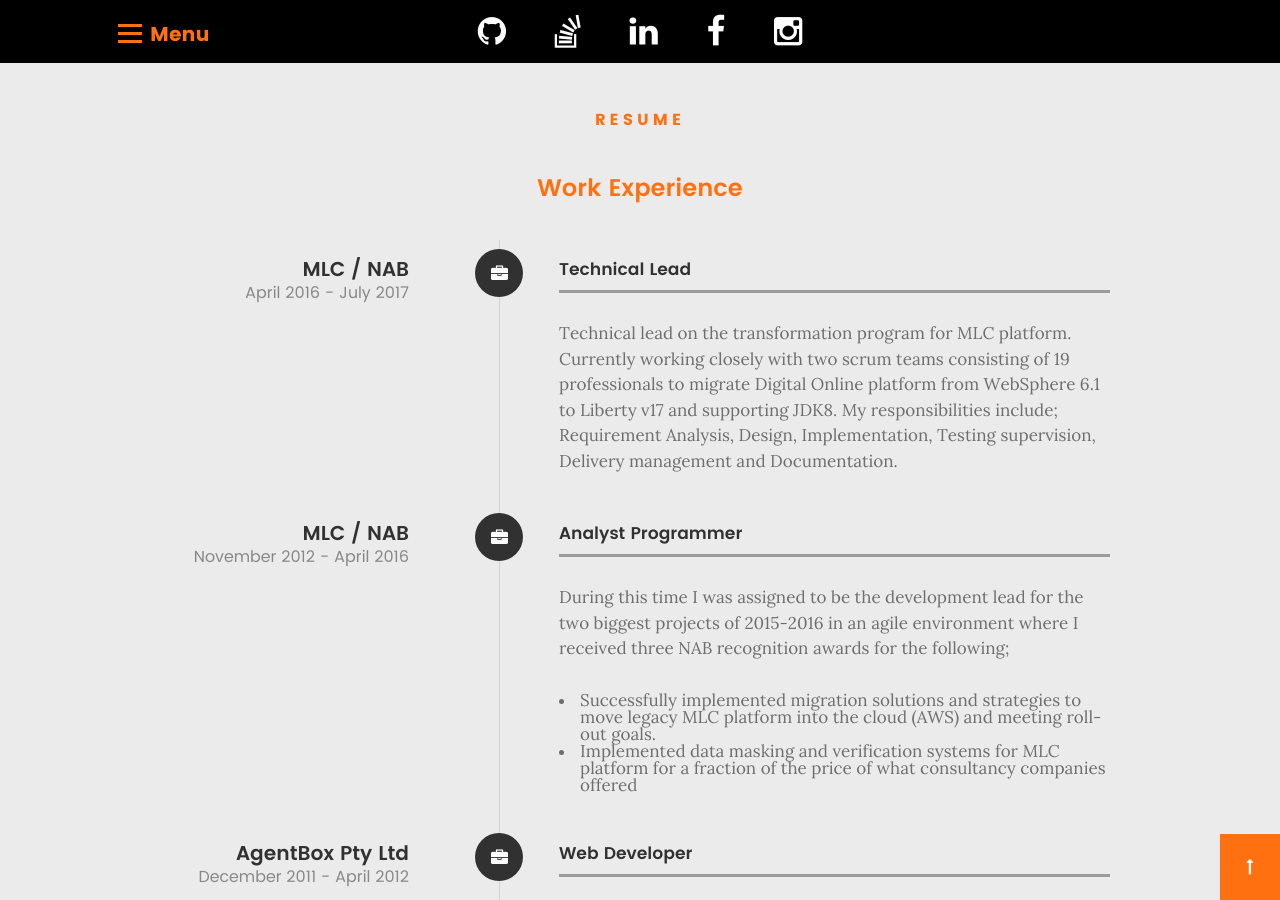
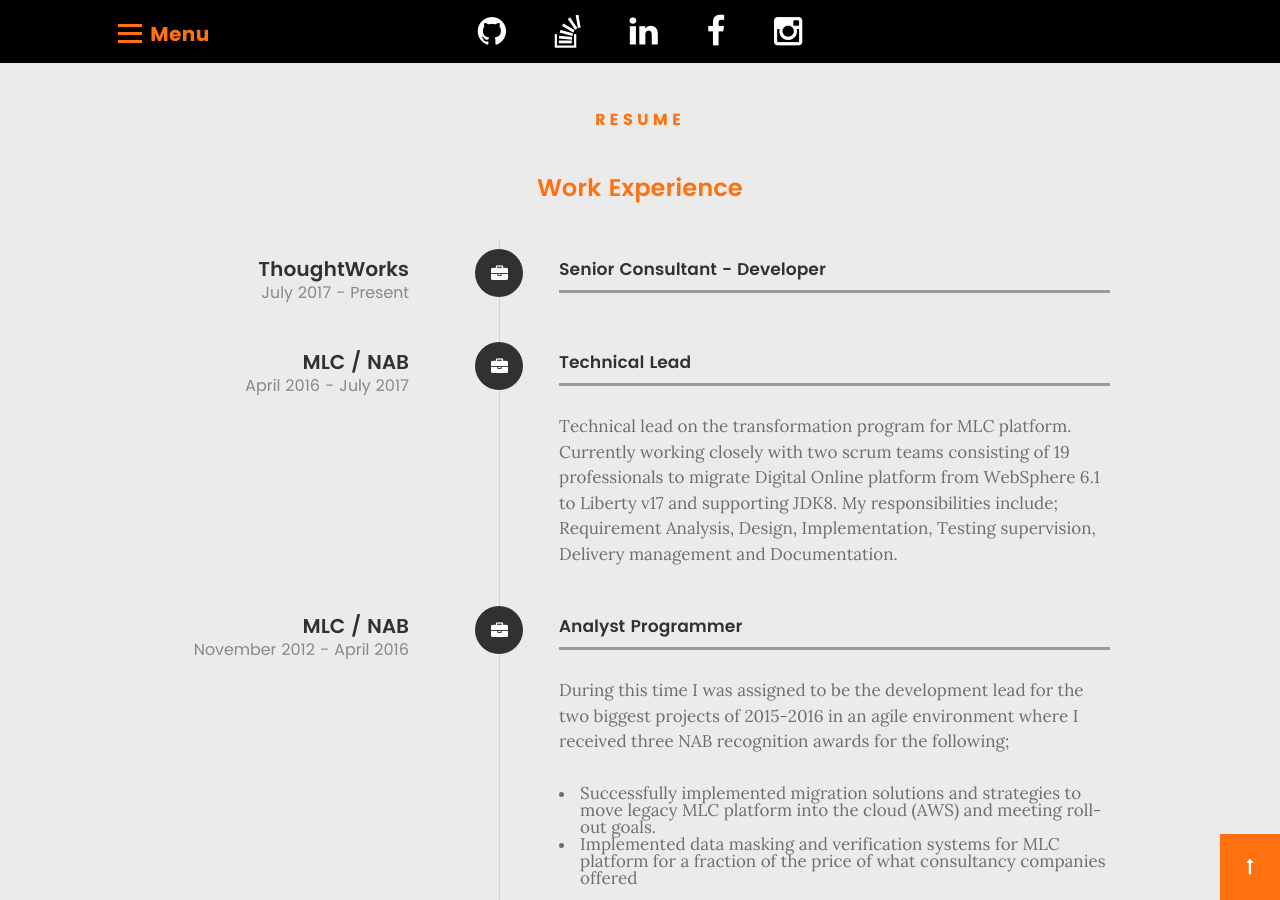
Before and after one commit to sinan-aumarah/sinan-aumarah.github.io, a Jekyll site: the page built from index.md, in a window 1280 px wide and 900 px high, scrolled down 2039 px. Built offline with Jekyll 4.4.1, drawn with Linux system fonts in a browser that asks for light colours; some web fonts are replaced.

Commit message:
+ Updated work experience

```diff
--- a/_data/work-experience.yaml
+++ b/_data/work-experience.yaml
@@ -1,3 +1,8 @@
+- company: ThoughtWorks
+  title: Senior Consultant - Developer
+  timeline: July 2017 - Present
+  description:
+
 - company: MLC / NAB
   title: Technical Lead
   timeline: April 2016 - July 2017
--- a/assets/_sass/_common.scss
+++ b/assets/_sass/_common.scss
@@ -1,5 +1,5 @@
 /**
- * additional typo styles - (_additional-typo.scss)
+ * additional typo styles
  * -------------------------------------------------------------------
  */
 
--- a/assets/css/main.scss
+++ b/assets/css/main.scss
@@ -3,7 +3,6 @@
 ---
 
 @import "variables";
-@import "reset";
 @import "base";
 @import "common";
 @import "syntax";
```
Also changed, not shown: assets/_sass/_reset.scss (deleted).
